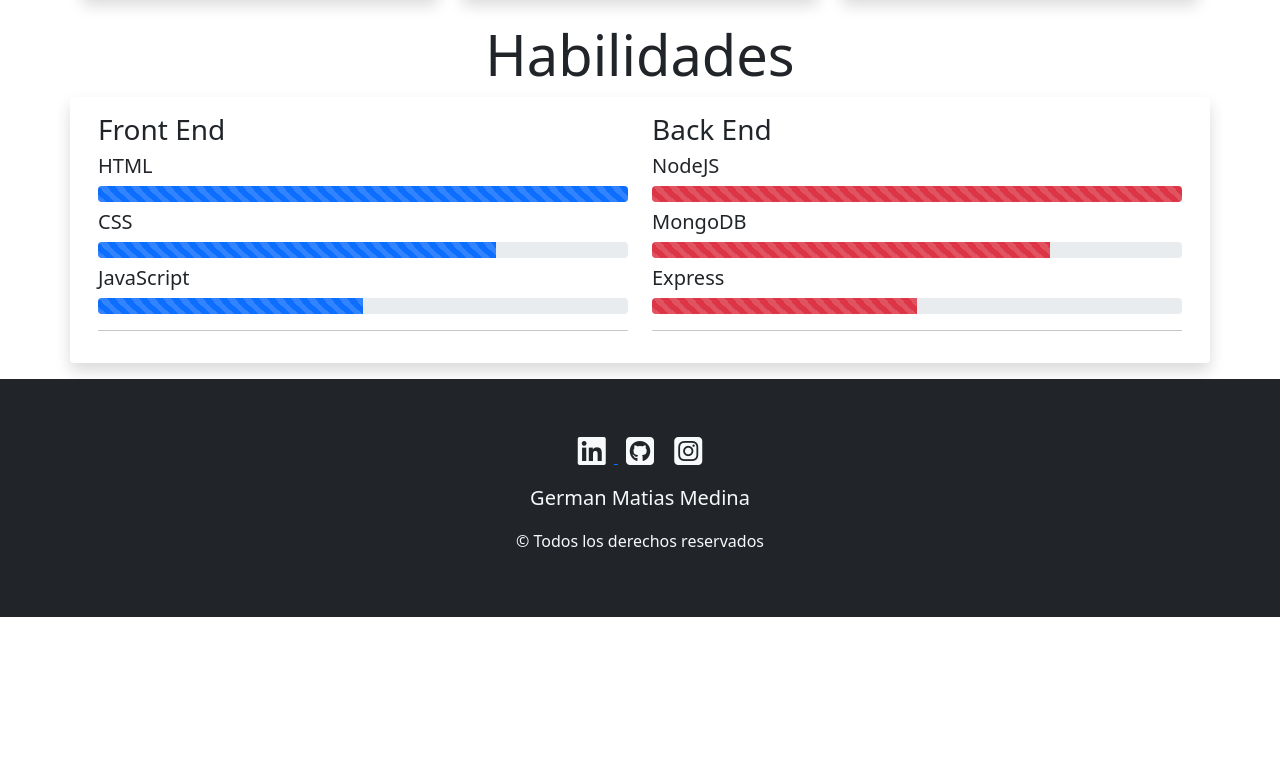
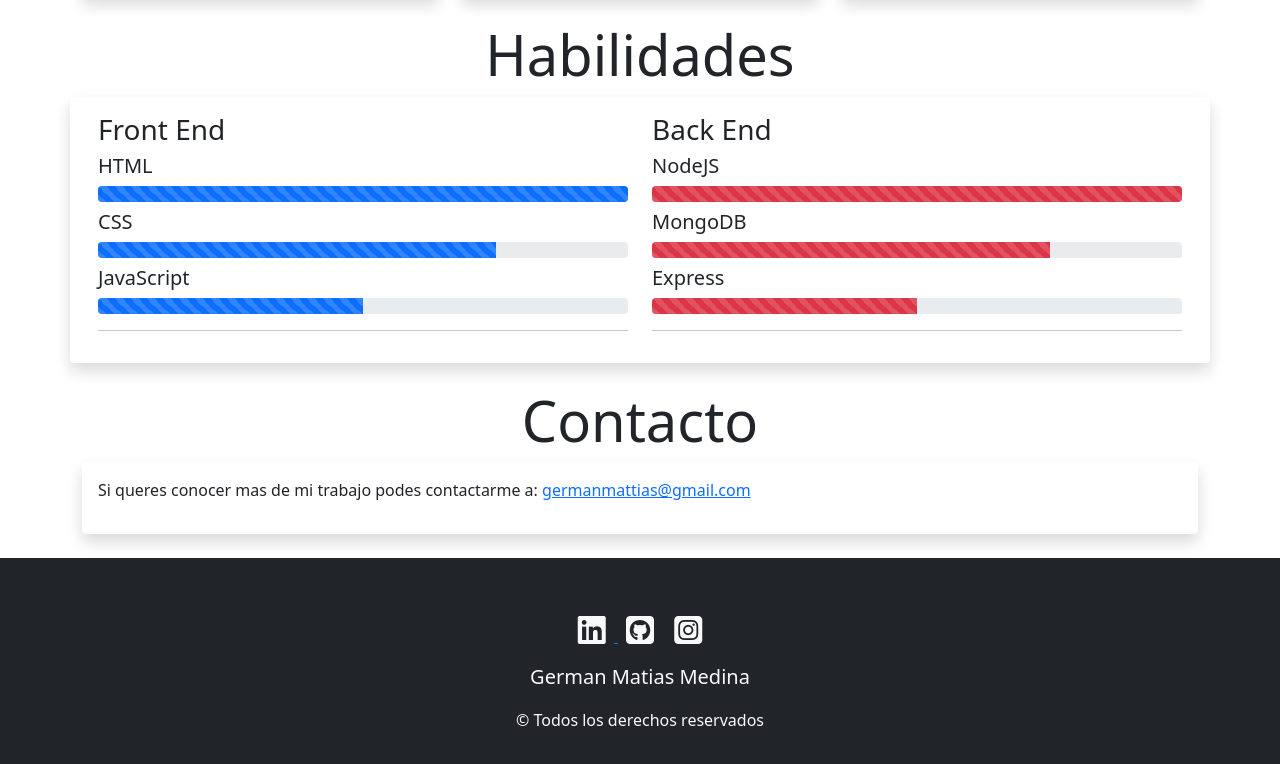
Before and after one commit to germanmattias/germanmattias.github.io, a plain HTML site: page index.html in a window 1280 px wide. Shown: the part 2273-3037 px from the top of the page. Before the commit the page ends 2890 px from the top, so only its background shows below. Drawn offline with nearby package versions, Linux system fonts and the light colour scheme.

Commit message:
se agrego seccion de email de contacto

```diff
--- a/index.html
+++ b/index.html
@@ -337,6 +337,12 @@
             </div>
           </article>
         </section>
+        <section id="contacto" class="my-4">
+          <h2 class="text-center display-4">Contacto</h2>
+          <article class="shadow p-3 rounded">
+          <p>Si queres conocer mas de mi trabajo podes contactarme a: <a href="mailto:germanmattias@gmail.com">germanmattias@gmail.com</a></p>
+          </article>
+        </section>
       </section>
     </main>
 
```
